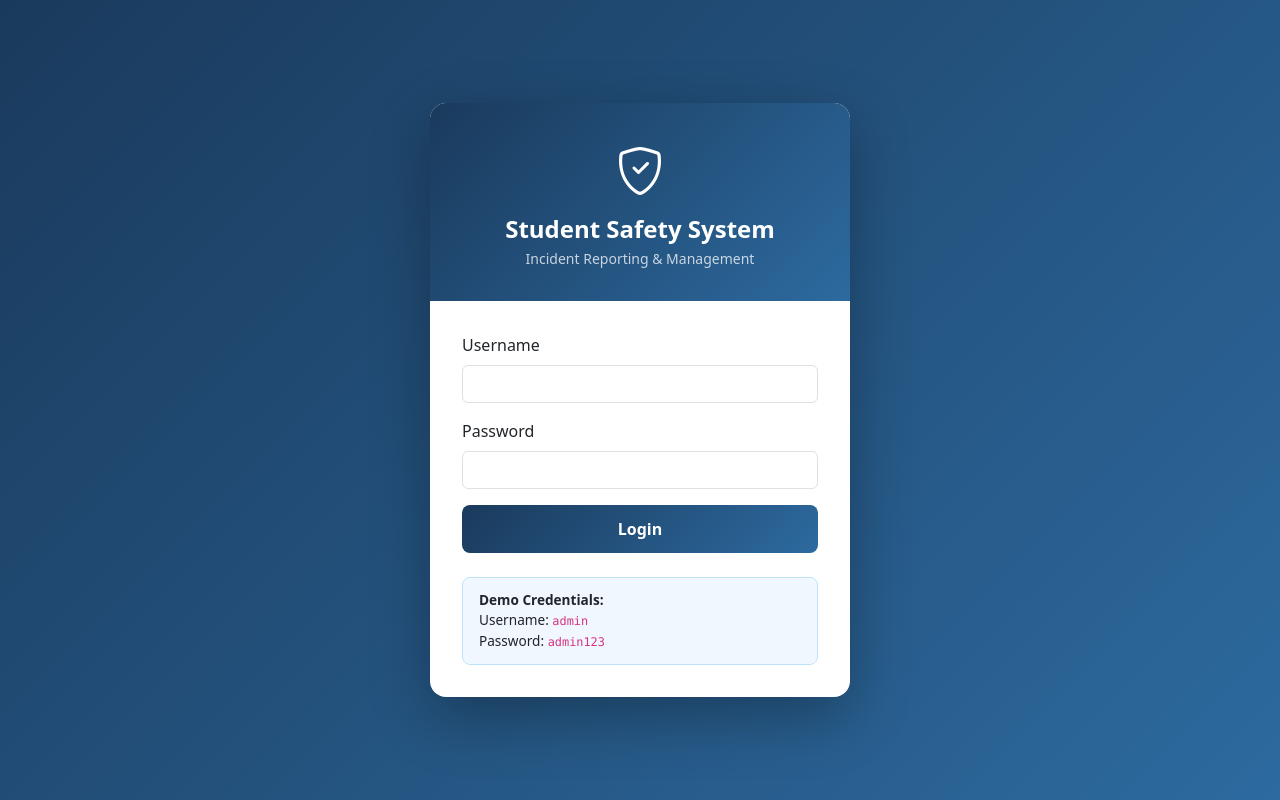
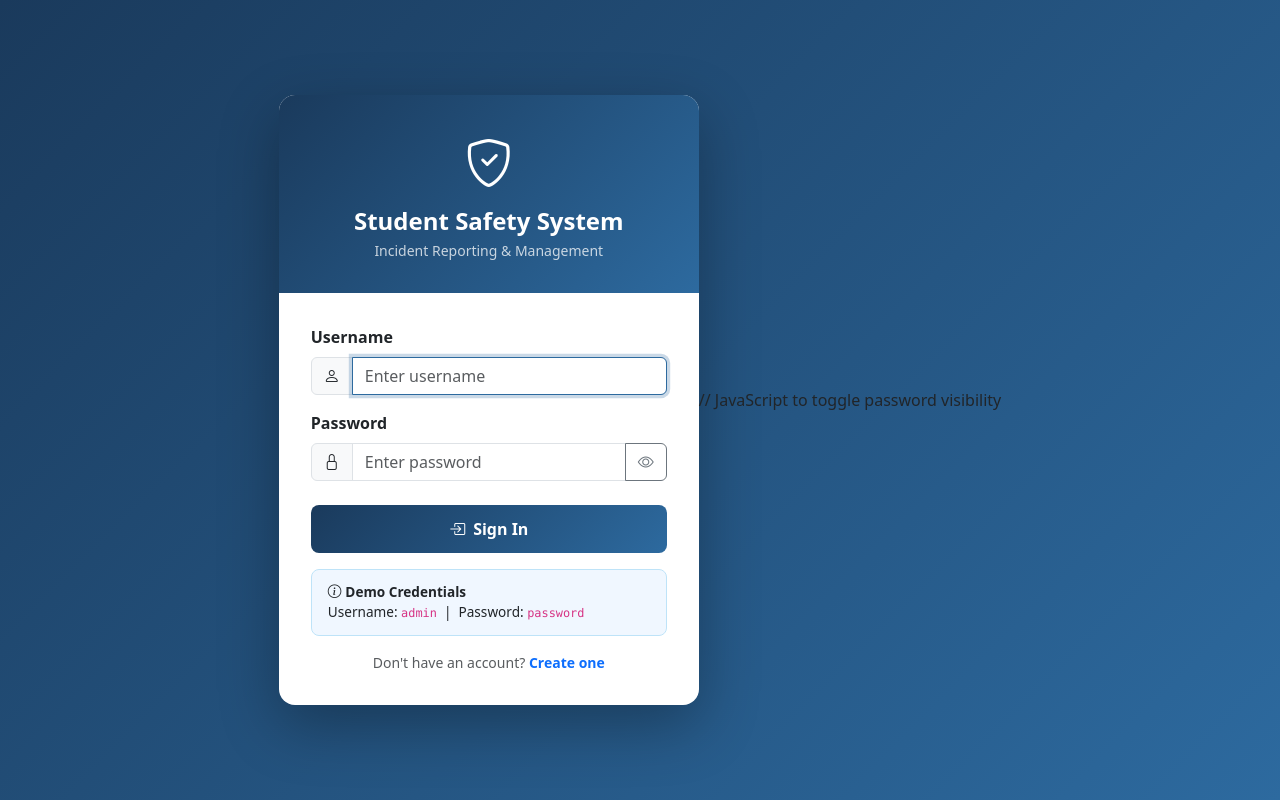
Before and after one commit to Student-Incident-Reporting-System/ics28_Student_Incident_Report, a PHP site: page / in a window 1280 px wide. Run offline with PHP 8.4, Linux system fonts and the light colour scheme.

Commit message:
added javascript to toggle password visibility

```diff
--- a/index.php
+++ b/index.php
@@ -104,32 +104,71 @@ if ($_SERVER['REQUEST_METHOD'] === 'POST') {
     </style>
 </head>
 <body>
-       <div class="login-card">
+    <div class="login-card">
         <div class="login-header">
             <div class="shield-icon"><i class="bi bi-shield-check"></i></div>
             <h4 class="mb-1 fw-bold">Student Safety System</h4>
             <p class="mb-0 opacity-75 small">Incident Reporting & Management</p>
         </div>
-
         <div class="login-body">
             <?php if ($error): ?>
-                <div class="alert alert-danger"><?= htmlspecialchars($error) ?></div>
+                <div class="alert alert-danger d-flex align-items-center gap-2" role="alert">
+                    <i class="bi bi-exclamation-triangle-fill"></i>
+                    <?= htmlspecialchars($error) ?>
+                </div>
             <?php endif; ?>
-            <form method="POST" action="">
+
+            <form method="POST" action="index.php" novalidate>
                 <div class="mb-3">
-                    <label for="username" class="form-label">Username</label>
-                    <input type="text" class="form-control" id="username" name="username" required>
+                    <label for="username" class="form-label fw-semibold">Username</label>
+                    <div class="input-group">
+                        <span class="input-group-text"><i class="bi bi-person"></i></span>
+                        <input type="text" class="form-control" id="username" name="username"
+                               value="<?= htmlspecialchars($_POST['username'] ?? '') ?>"
+                               placeholder="Enter username" required autofocus>
+                    </div>
                 </div>
-                <div class="mb-3">
-                    <label for="password" class="form-label">Password</label>
-                    <input type="password" class="form-control" id="password" name="password" required>
+                <div class="mb-4">
+                    <label for="password" class="form-label fw-semibold">Password</label>
+                    <div class="input-group">
+                        <span class="input-group-text"><i class="bi bi-lock"></i></span>
+                        <input type="password" class="form-control" id="password" name="password"
+                               placeholder="Enter password" required>
+                        <button class="btn btn-outline-secondary" type="button" id="togglePwd">
+                            <i class="bi bi-eye" id="eyeIcon"></i>
+                        </button>
+                    </div>
                 </div>
-                <button type="submit" class="btn btn-login w-100">Login</button>
+                <button type="submit" class="btn btn-login w-100">
+                    <i class="bi bi-box-arrow-in-right me-2"></i>Sign In
+                </button>
             </form>
-            <div class="demo-creds mt-4">
-                <strong>Demo Credentials:</strong><br>
-                Username: <code>admin</code><br>
-                Password: <code>admin123</code>
+
+            <div class="demo-creds mt-3">
+                <strong><i class="bi bi-info-circle me-1"></i>Demo Credentials</strong><br>
+                Username: <code>admin</code> &nbsp;|&nbsp; Password: <code>password</code>
             </div>
 
+            <p class="text-center mt-3 mb-0 small text-muted">
+                Don't have an account?
+                <a href="register.php" class="text-decoration-none fw-semibold">Create one</a>
+            </p>
+        </div>
+    </div>
+
+    // JavaScript to toggle password visibility
+   <script>
+        document.getElementById('togglePwd').addEventListener('click', function () {
+            const pwd = document.getElementById('password');
+            const icon = document.getElementById('eyeIcon');
+            if (pwd.type === 'password') {
+                pwd.type = 'text';
+                icon.className = 'bi bi-eye-slash';
+            } else {
+                pwd.type = 'password';
+                icon.className = 'bi bi-eye';
+            }
+        });
+    </script>
+
 </body>
```
